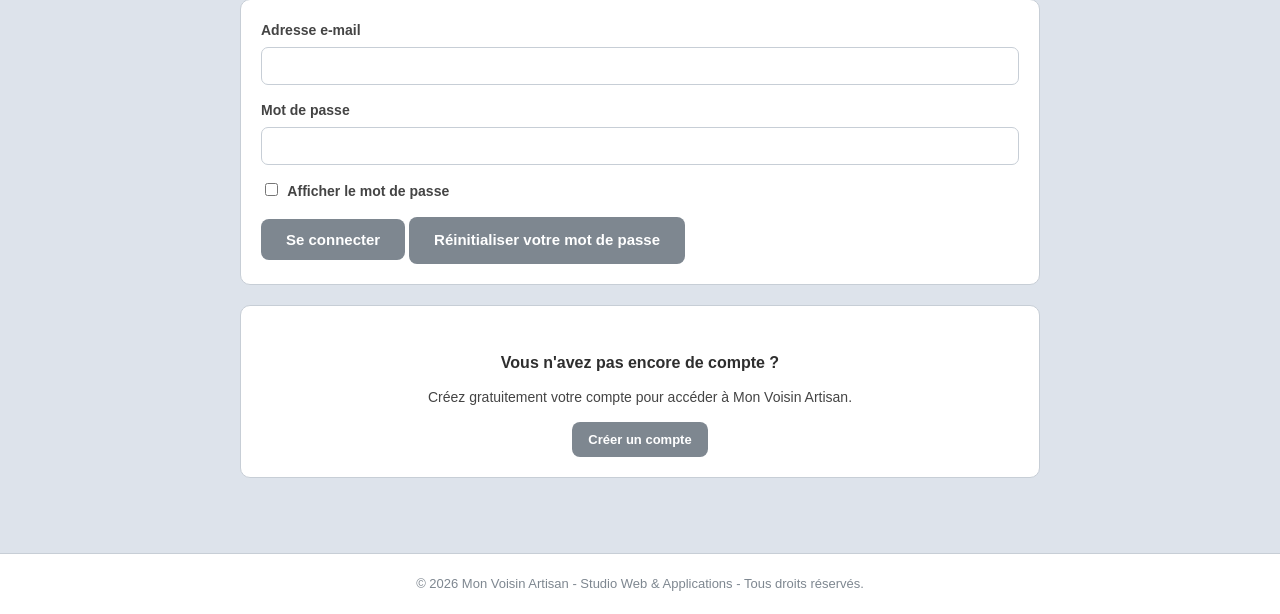
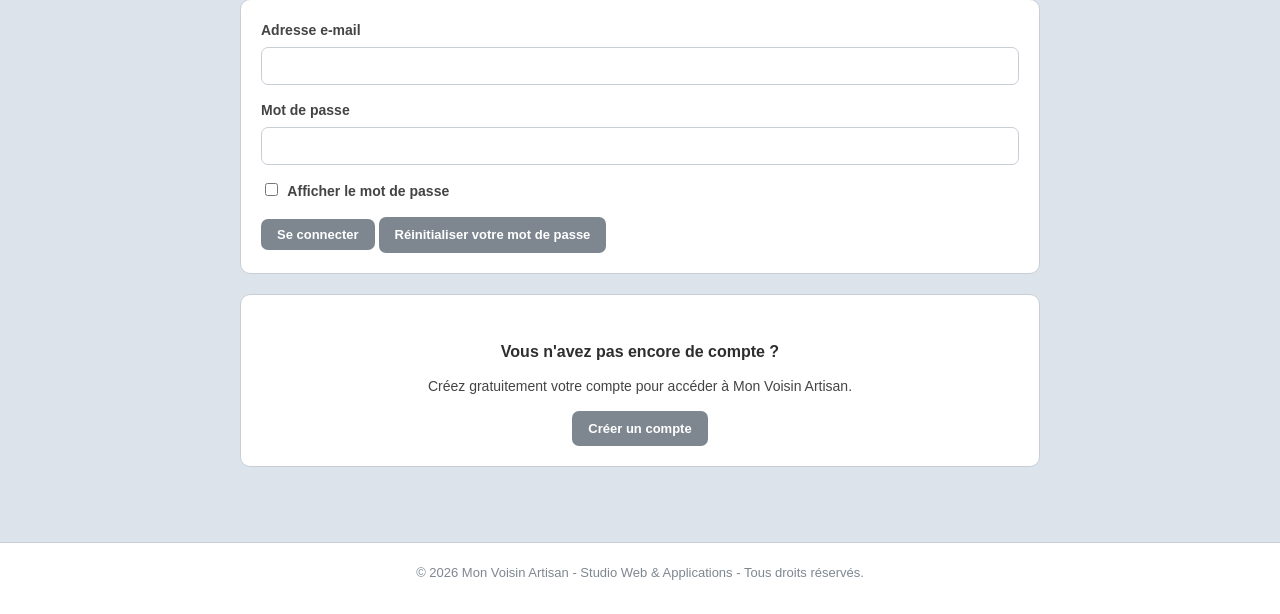
Before and after one commit to MSEDIT-1304/MON-VOISIN-ARTISAN, a Flask app: page /connexion in a window 1280 px wide. Shown: the part 337-951 px from the top of the page. After the commit the page ends 917 px from the top, so only its background shows below. Run offline with Flask 3, Linux system fonts and the light colour scheme.

Commit message:
Update style.css

```diff
--- a/static/style.css
+++ b/static/style.css
@@ -213,9 +213,9 @@ button,
     background: #7E8790;
     color: #FFFFFF;
     border: none;
-    padding: 12px 25px;
-    border-radius: 8px;
-    font-size: 15px;
+    padding: 8px 16px;
+    border-radius: 7px;
+    font-size: 13px;
     font-weight: bold;
     cursor: pointer;
 }
```
